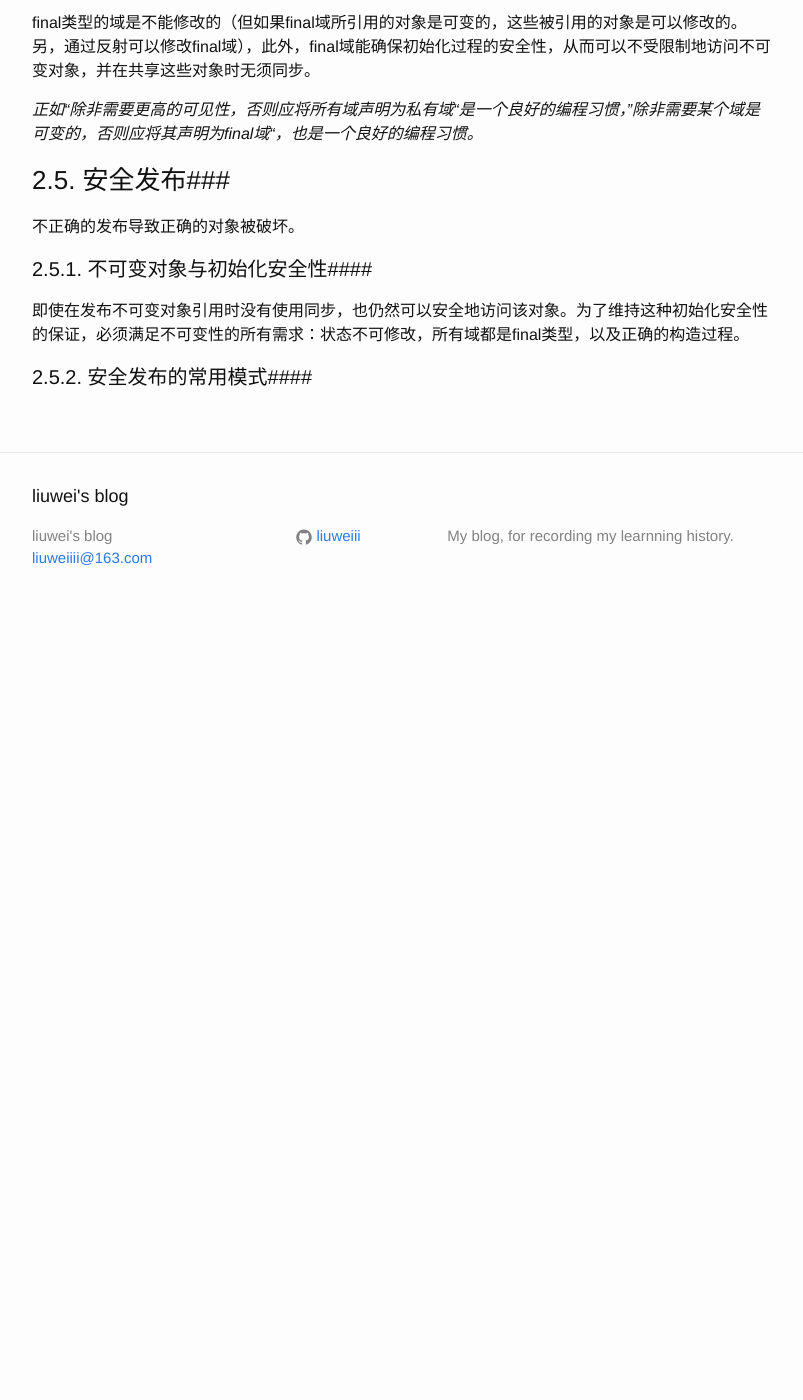
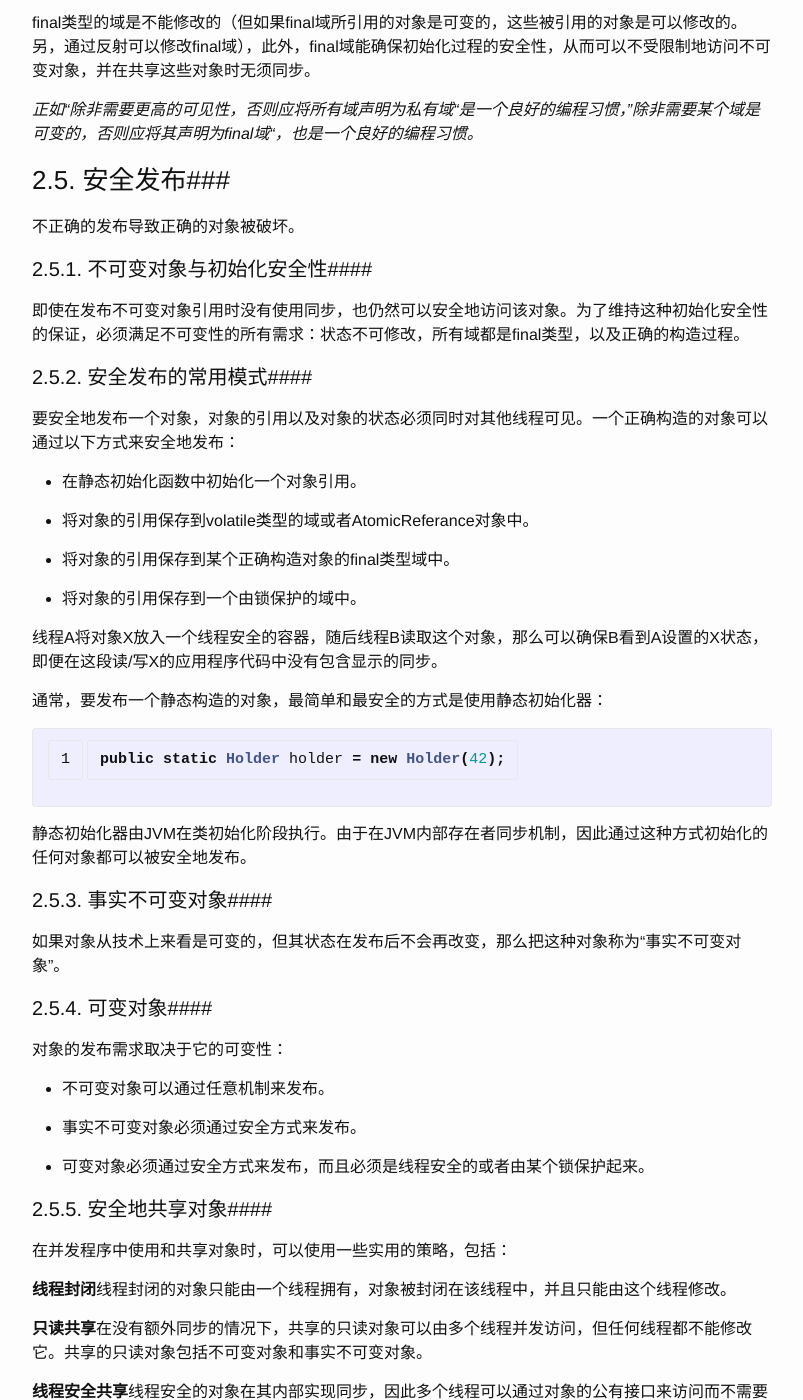
Before and after one commit to liuweiii/liuweiii.github.io, a Jekyll site: the page built from _posts/2016-10-29-java concurrency in practice.markdown, in a window 1280 px wide and 1400 px high, scrolled down 4754 px. Shown: the whole window, without its empty margins (238-1041 px from the left). Built offline with Jekyll 4.4.1, drawn with Linux system fonts in a browser that asks for light colours; before the commit the page ends 5384 px from its top, so only the background shows below that; some of the changed text lies outside the part shown.

Commit message:
java concurrency in practice
Signed-off-by: liuwei <liuweiiii@163.com>

```diff
--- a/_posts/2016-10-29-java concurrency in practice.markdown
+++ b/_posts/2016-10-29-java concurrency in practice.markdown
@@ -200,3 +200,69 @@ final类型的域是不能修改的（但如果final域所引用的对象是可
 即使在发布不可变对象引用时没有使用同步，也仍然可以安全地访问该对象。为了维持这种初始化安全性的保证，必须满足不可变性的所有需求：状态不可修改，所有域都是final类型，以及正确的构造过程。
 
 #### 2.5.2. 安全发布的常用模式####
+
+要安全地发布一个对象，对象的引用以及对象的状态必须同时对其他线程可见。一个正确构造的对象可以通过以下方式来安全地发布：
+
+- 在静态初始化函数中初始化一个对象引用。
+
+- 将对象的引用保存到volatile类型的域或者AtomicReferance对象中。
+
+- 将对象的引用保存到某个正确构造对象的final类型域中。
+
+- 将对象的引用保存到一个由锁保护的域中。
+
+线程A将对象X放入一个线程安全的容器，随后线程B读取这个对象，那么可以确保B看到A设置的X状态，即便在这段读/写X的应用程序代码中没有包含显示的同步。
+
+通常，要发布一个静态构造的对象，最简单和最安全的方式是使用静态初始化器：
+
+{% highlight java linenos %}
+public static Holder holder = new Holder(42);
+{% endhighlight %}
+
+静态初始化器由JVM在类初始化阶段执行。由于在JVM内部存在者同步机制，因此通过这种方式初始化的任何对象都可以被安全地发布。
+
+#### 2.5.3. 事实不可变对象####
+
+如果对象从技术上来看是可变的，但其状态在发布后不会再改变，那么把这种对象称为“事实不可变对象”。
+
+#### 2.5.4. 可变对象####
+
+对象的发布需求取决于它的可变性：
+
+- 不可变对象可以通过任意机制来发布。
+
+- 事实不可变对象必须通过安全方式来发布。
+
+- 可变对象必须通过安全方式来发布，而且必须是线程安全的或者由某个锁保护起来。
+
+#### 2.5.5. 安全地共享对象####
+
+在并发程序中使用和共享对象时，可以使用一些实用的策略，包括：
+
+**线程封闭**线程封闭的对象只能由一个线程拥有，对象被封闭在该线程中，并且只能由这个线程修改。
+
+**只读共享**在没有额外同步的情况下，共享的只读对象可以由多个线程并发访问，但任何线程都不能修改它。共享的只读对象包括不可变对象和事实不可变对象。
+
+**线程安全共享**线程安全的对象在其内部实现同步，因此多个线程可以通过对象的公有接口来访问而不需要进一步的同步。
+
+**保护对象**被包含的对象只能通过持有特定的锁来访问。保护对象包括封装在其他线程安全对象中的对象，以及已发布的并且由某个特定锁保护的对象。
+
+## 3. 对象的组合##
+
+### 3.1. 设计线程安全的类###
+
+在设计线程安全类的过程中，需要包含一下三个基本要素：
+
+- 找出构成对象状态的所有变量。
+
+- 找出约束状态变量的不变性条件。
+
+- 建立对象状态的并发访问管理策略。
+
+#### 3.1.1. 状态的所有权####
+
+许多情况下，所有权与封装性总是相互关联的：对象封装它拥有的状态，反之也成立，即对它封装的状态拥有所有权。然而，如果发布了某个可变对象的引用，那么就不再拥有独占的控制权，最多是“共享控制权”。
+
+对于从构造函数或从方法中传递进来的对象，类通常并不拥有这些对象，除非这些方法是被专门设计为转移传递进来的对象的所有权（如，同步容器封装器的工厂方法）。
+
+容器类通常表现出一种“所有权分离”的形式，其中容器类拥有其自身的状态，而客户代码则拥有容器中各个对象的状态。
```
